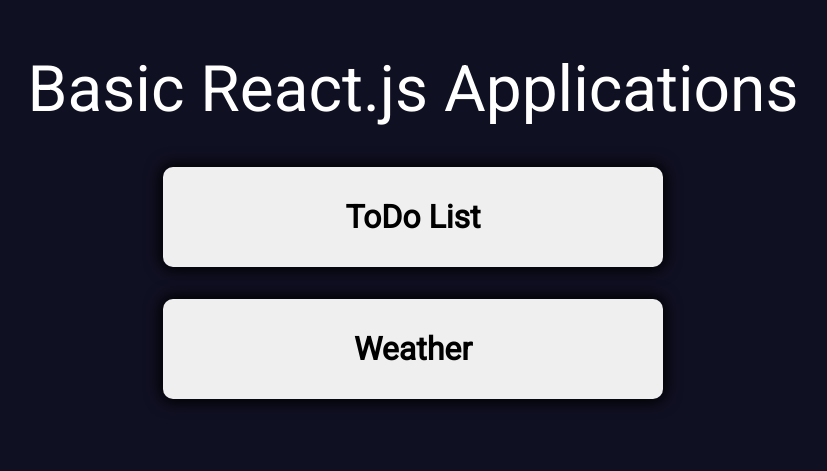
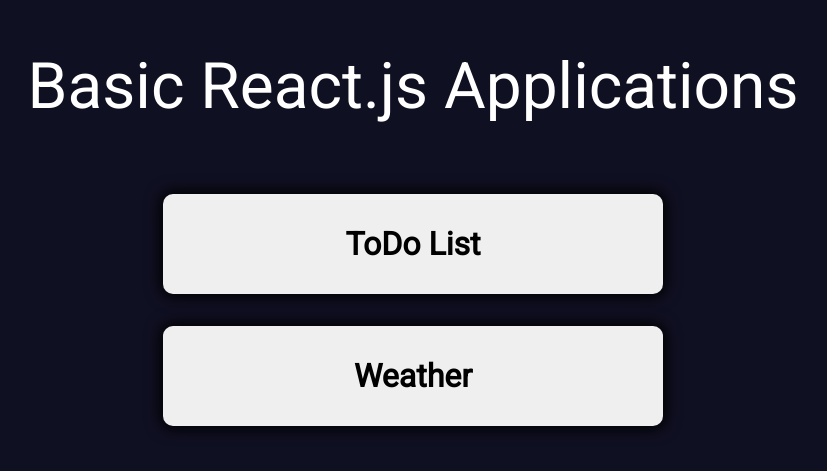
Before and after one commit to zxcvego/basic-react-apps, a React (Create React App) app in the folder basic-react-apps/: page / in a window 1280 px wide. Shown: the part 175-646 px from the top of the page, without its empty margins (227-1054 px from the left). Built offline with nearby package versions, Linux system fonts and the light colour scheme.

Commit message:
Back to homepage if clicked heading app name

```diff
--- a/basic-react-apps/src/pages/Homepage.tsx
+++ b/basic-react-apps/src/pages/Homepage.tsx
@@ -20,7 +20,6 @@
 					</button>
 				</article>
 			</div>
-			{/* <img src={logo} alt="logo" className="react-logo" /> */}
 		</>
 	);
 }
--- a/basic-react-apps/src/pages/ToDo.tsx
+++ b/basic-react-apps/src/pages/ToDo.tsx
@@ -4,6 +4,7 @@
 import Task from "../components/Task";
 import "../components/ClearDoneTasks";
 import ClearDoneTasks from "../components/ClearDoneTasks";
+import { Link } from "react-router-dom";
 
 interface TaskInterface {
 	name: string;
@@ -53,7 +54,11 @@
 	return (
 		<>
 			<header className="todo-header">
-				<h1>Hello ToDo List!</h1>
+				<h1>
+					<Link to="/" style={{ textDecoration: "none", color: "white" }}>
+						Hello ToDo List!
+					</Link>
+				</h1>
 			</header>
 			<div className="todo-flex-container">
 				<article className="functional-task-menu">
--- a/basic-react-apps/src/pages/Weather.css
+++ b/basic-react-apps/src/pages/Weather.css
@@ -1,3 +1,8 @@
 .city-input {
 	text-align: center;
 }
+
+header h1 {
+	margin-top: 25px;
+	margin-bottom: 30px;
+}
--- a/basic-react-apps/src/pages/Weather.tsx
+++ b/basic-react-apps/src/pages/Weather.tsx
@@ -1,4 +1,5 @@
 import React, { useState } from "react";
+import { Link } from "react-router-dom";
 import useInput from "../hooks/useInput";
 import "./Weather.css";
 export default function Weather() {
@@ -19,7 +20,11 @@
 	return (
 		<>
 			<header>
-				<h1>Hello Weather app!</h1>
+				<h1>
+					<Link to="/" style={{ textDecoration: "none", color: "white" }}>
+						Hello Weather app!
+					</Link>
+				</h1>
 			</header>
 			<article className="city-input">
 				<input
```
